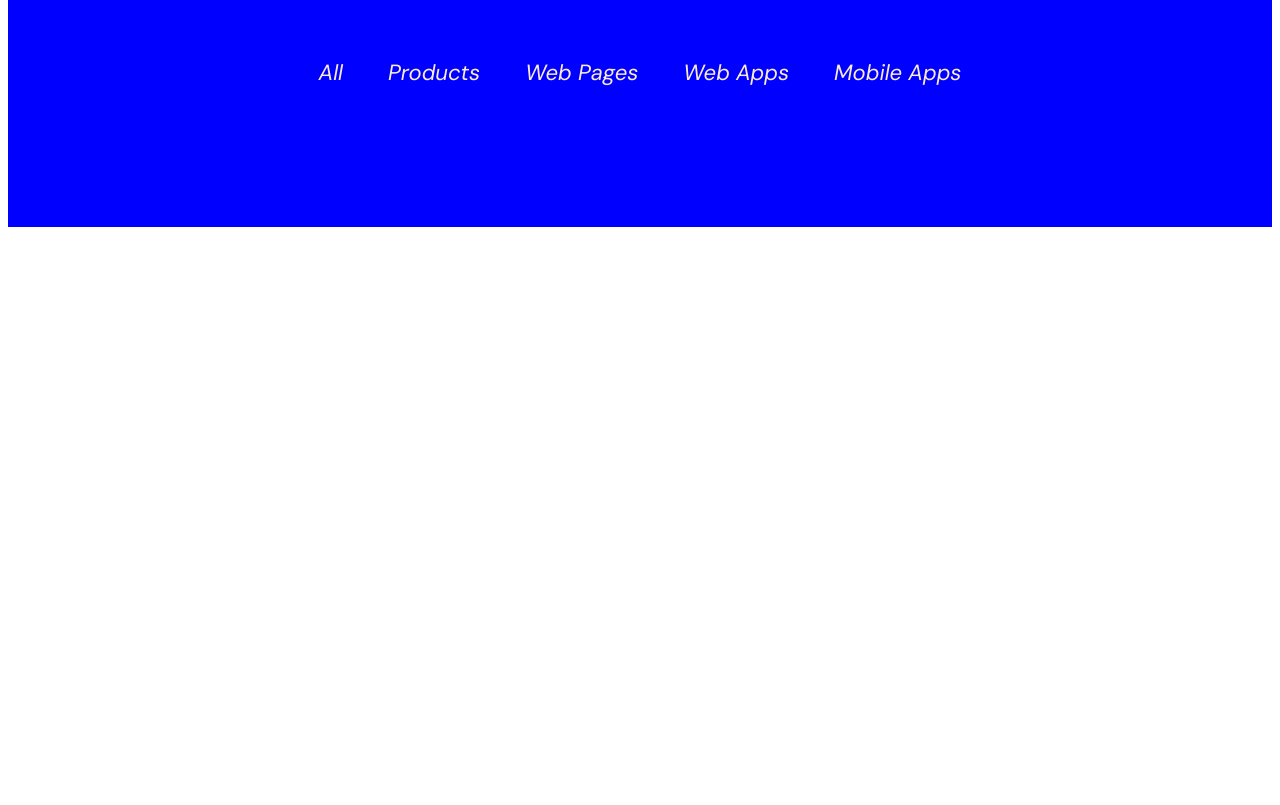
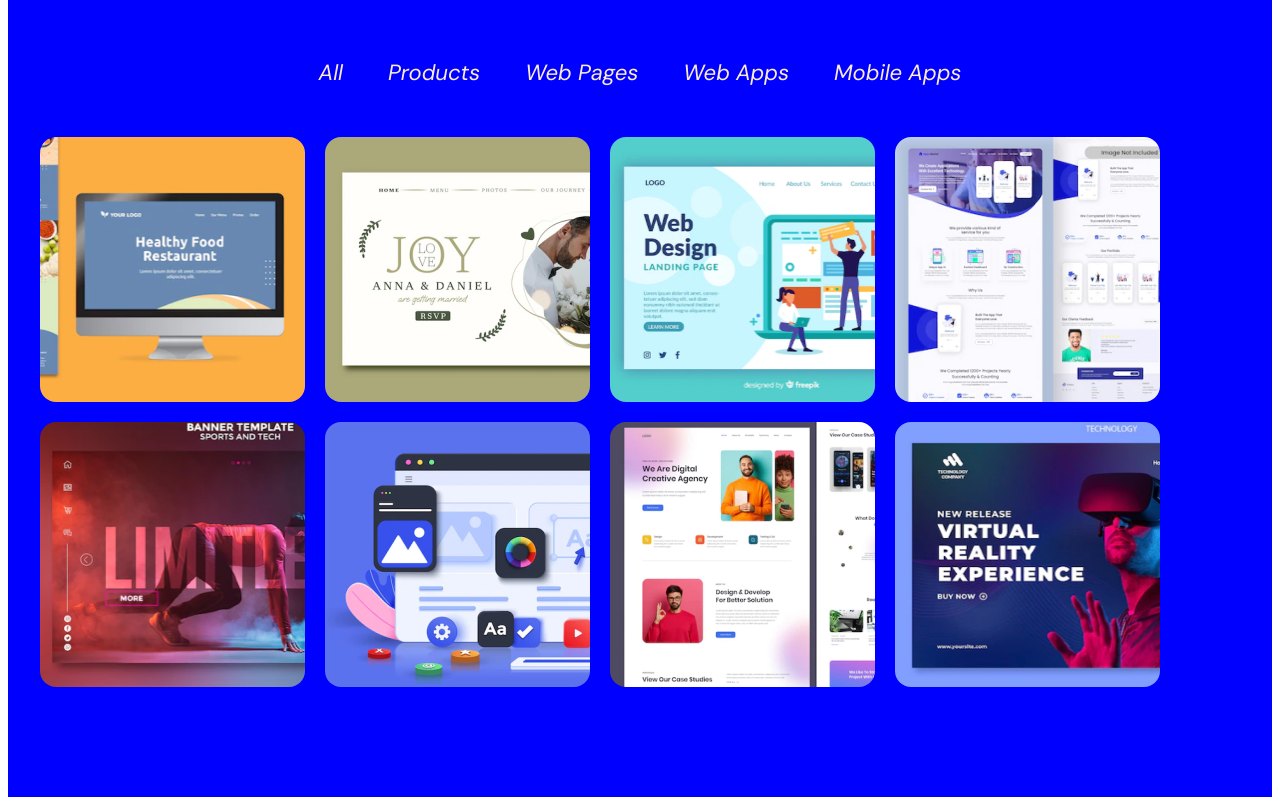
Before and after one commit to ofi5/Aafaque_Portfolio, a React (Create React App) app: page / in a window 1280 px wide. Shown: the part 1410-2215 px from the top of the page. Before the commit the page ends 1645 px from the top, so only its background shows below. Built offline with nearby package versions, Linux system fonts and the light colour scheme.

Commit message:
showcase styling

```diff
--- a/src/components/portfolio/showcase/index.jsx
+++ b/src/components/portfolio/showcase/index.jsx
@@ -1,9 +1,23 @@
 import React from 'react'
+import Arrow from '../../shared/arrow'
+import './style.css'
 
 const Showcase = ({data,transition}) => {
   return (
     <div className='project-showcase'>
-        {}
+        {data.map((project)=>(
+            <div className="showcase-item">
+                <div className="meta-content">
+                     <h3>{project.name}</h3>
+                     <div className="go-to-cta">
+                        <span className="text">Project Details</span>
+                        <Arrow/>
+                     </div>
+                </div>
+                <img src={project.media.thumbnail}/>
+            </div>
+
+        ))}
     </div>
   )
 }
--- a/src/components/portfolio/showcase/style.css
+++ b/src/components/portfolio/showcase/style.css
@@ -0,0 +1,76 @@
+.project-showcase{
+    display: flex;
+    flex-flow: row wrap;
+    margin-left: -10px;
+    margin-right: -10px;
+    height: 570px;
+
+    }
+    .showcase-item{
+        width: 265px;
+        height: 265px;
+        overflow: hidden;
+        border-radius: 16px;
+        margin: 10px;
+        position: relative;
+        cursor: pointer;
+        transition: all cubic-bezier(0.175,0.885,0.32,1.275);
+        img {
+            width: 100%;
+            height: 100%;
+            object-fit: cover;
+            object-position: center;
+            display: block;
+        }
+
+}
+
+.meta-content{
+    visibility: hidden;
+    opacity: 0;
+    position: absolute;
+    bottom: 0;
+    left: 20px;
+    padding: 10px;
+    margin-right: 20px;
+    border-radius: 10px;
+    background: rgba(255, 255, 255, 0.35);
+    box-shadow: 0 8px 32px 0 rgba(31, 38, 135, 0.37);
+    backdrop-filter: blur(7.5px);
+    -webkit-backdrop-filter: blur(7.5px);
+    transition: all cubic-bezier(0.175, 0.885, 0.32, 1.275);
+
+    h3{
+        color: black;
+        font-weight: 400;
+        margin-bottom: 10px;
+    }
+    .go-to-cta{
+        display: flex;
+        align-items: center;
+        .text{
+            font-size: 10px;
+            font-weight: 400;
+            line-height: 18px;
+
+        }
+        .arrow-icon{
+            width: 15px;
+            height: 15px;
+            margin-left: 5px;
+
+        }
+    }
+
+}
+
+.go-to-cta :hover{
+    z-index: 1;
+    transform: scale(1.2);
+    box-shadow: 0px 0px 33px -8px black;
+    .meta-content{
+        visibility: visible;
+        opacity: 1;
+        transform: translateY(-20px);
+    }
+}
```
